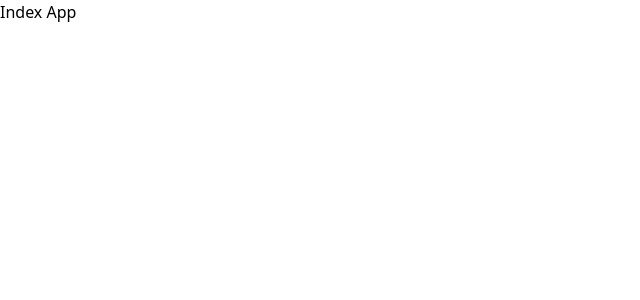
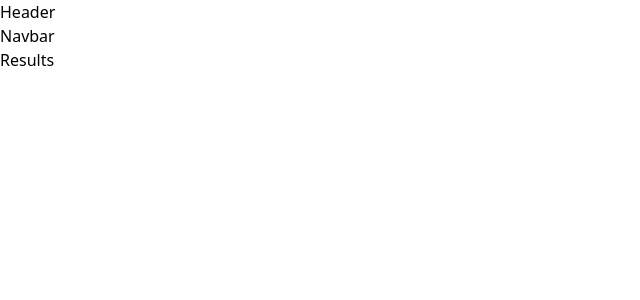
Before and after one commit to wellington-lima/nextjs-imdb-app, a Next.js app: page / in a window 1280 px wide. Shown: the top 300 px of the page, without its empty margins (0-640 px from the left). Built offline with nearby package versions, Linux system fonts and the light colour scheme.

Commit message:
create components

```diff
--- /dev/null
+++ b/compnents/Header.js
@@ -0,0 +1,8 @@
+export default function Header() {
+  return(
+    <div>
+      <h1>Header</h1>
+    </div>
+
+  )
+}
--- /dev/null
+++ b/compnents/Navbar.js
@@ -0,0 +1,8 @@
+export default function Navbar() {
+  return(
+    <div>
+      <h1>Navbar</h1>
+    </div>
+
+  )
+}
--- /dev/null
+++ b/compnents/Results.js
@@ -0,0 +1,8 @@
+export default function Results() {
+  return(
+    <div>
+      <h1>Results</h1>
+    </div>
+
+  )
+}
--- a/pages/index.js
+++ b/pages/index.js
@@ -1,6 +1,23 @@
+import Head from "next/head"
+import Header from "../compnents/Header"
+import Navbar from "../compnents/Navbar"
+import Results from "../compnents/Results"
 
 export default function Home() {
   return (
-    <h1>Index App</h1>
+    <div>
+      <Head>
+        <title>App</title>
+        <meta name="description"></meta>
+        <link rel="icon" href="/favicon"></link>
+      </Head>
+
+      <Header />
+
+      <Navbar />
+
+      <Results />
+
+    </div>
   )
 }
```
